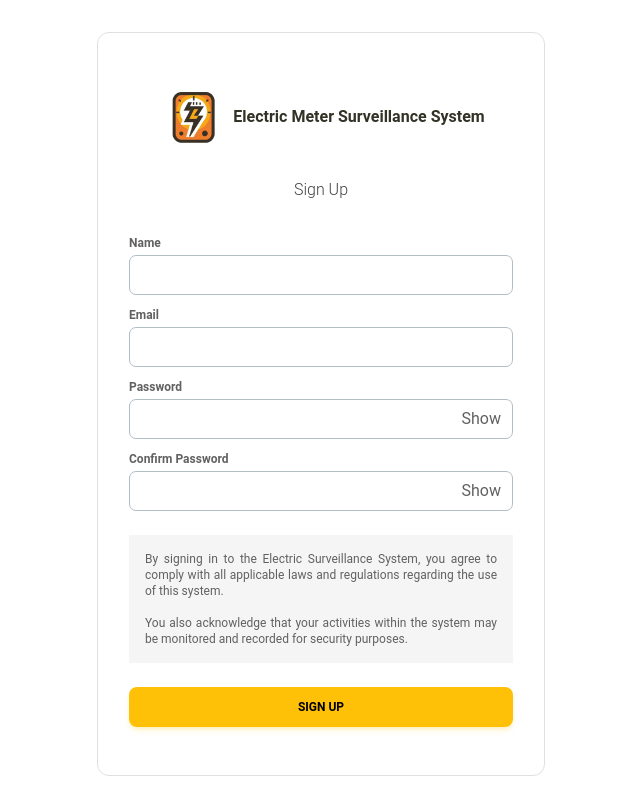
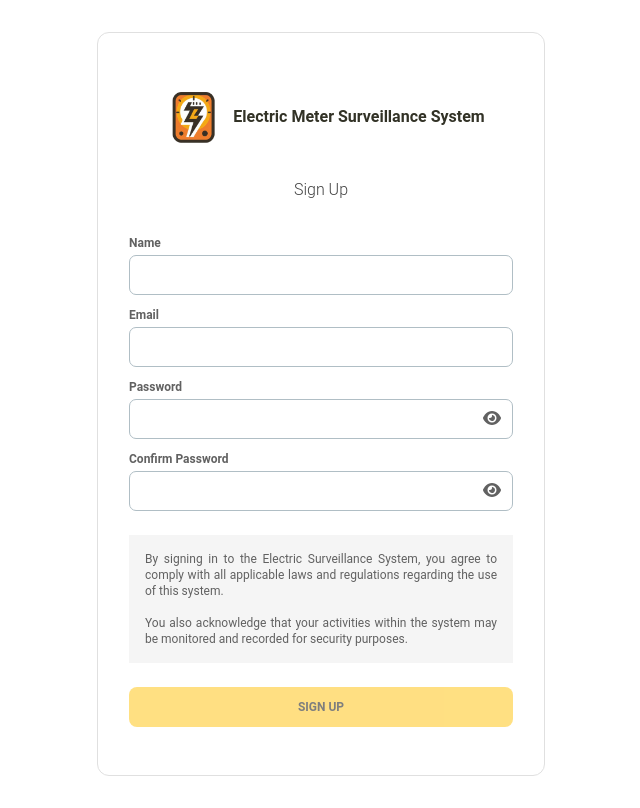
Before and after one commit to zaryabnaqvi/cowasjee-admin-Portal, a React (Create React App) app: page /accounts/sign-up in a window 1280 px wide. Shown: the whole page, without its empty margins (319-959 px from the left). Built offline with nearby package versions, Linux system fonts and the light colour scheme.

Commit message:
upadted showPassword icon and validate form condition

```diff
--- a/src/Pages/SignUp.js
+++ b/src/Pages/SignUp.js
@@ -1,5 +1,7 @@
 import { useState, useEffect } from 'react';
 import { Card, Typography, Button, Input } from "@material-tailwind/react";
+import { FontAwesomeIcon } from '@fortawesome/react-fontawesome';
+import { faEye, faEyeLowVision } from '@fortawesome/free-solid-svg-icons';
 import Logo from "../Components/Logo";
 
 const SignUpPage = () => {
@@ -62,6 +64,10 @@ const SignUpPage = () => {
             isValid = false;
         } else {
             setConfirmPasswordError('');
+        }
+
+        if (!name?.length || !email?.length || !password?.length || !confirmPassword?.length) {
+            isValid = false;
         }
 
         setIsFormValid(isValid);
@@ -138,7 +144,7 @@ const SignUpPage = () => {
                                     className="absolute top-1/2 right-3 transform -translate-y-1/2"
                                     onClick={handleTogglePasswordVisibility}
                                 >
-                                    {showPassword ? "Hide" : "Show"}
+                                    <FontAwesomeIcon icon={showPassword ? faEyeLowVision : faEye} />
                                 </button>
                             </div>
                         </div>
@@ -149,7 +155,7 @@ const SignUpPage = () => {
                                     placeholder="********"
                                     className=" !border-t-blue-gray-200 focus:!border-t-amber-500"
                                     color="amber"
-                                    type="password"
+                                    type={showConfirmPassword ? "text" : "password"}
                                     value={confirmPassword}
                                     onChange={handleConfirmPasswordChange}
                                     labelProps={{
@@ -161,7 +167,7 @@ const SignUpPage = () => {
                                     className="absolute top-1/2 right-3 transform -translate-y-1/2"
                                     onClick={handleToggleConfirmPasswordVisibility}
                                 >
-                                    {showConfirmPassword ? "Hide" : "Show"}
+                                    <FontAwesomeIcon icon={showConfirmPassword ? faEyeLowVision : faEye} />
                                 </button>
                             </div>
                             {confirmPasswordError && <p className="text-red-500 text-xs">{confirmPasswordError}</p>}
```
